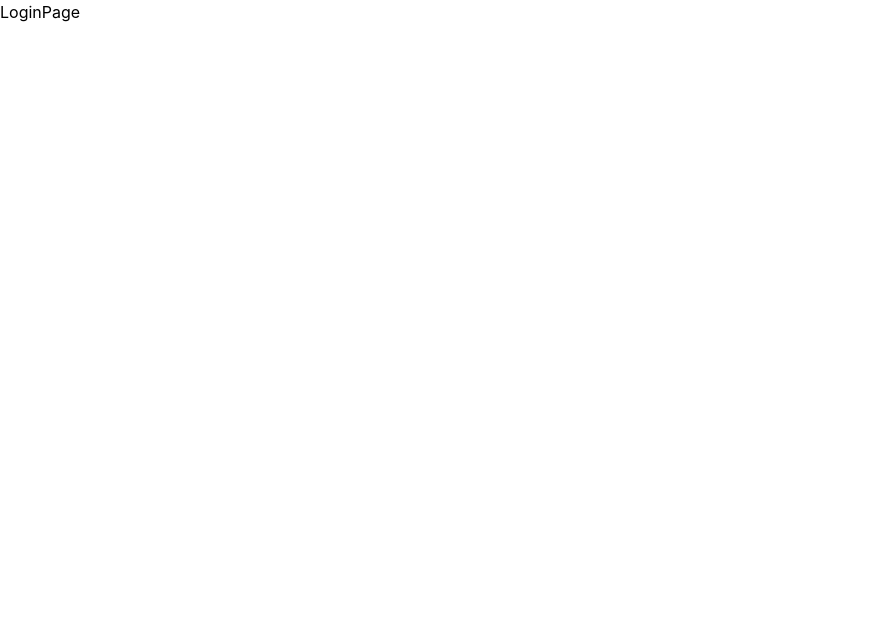
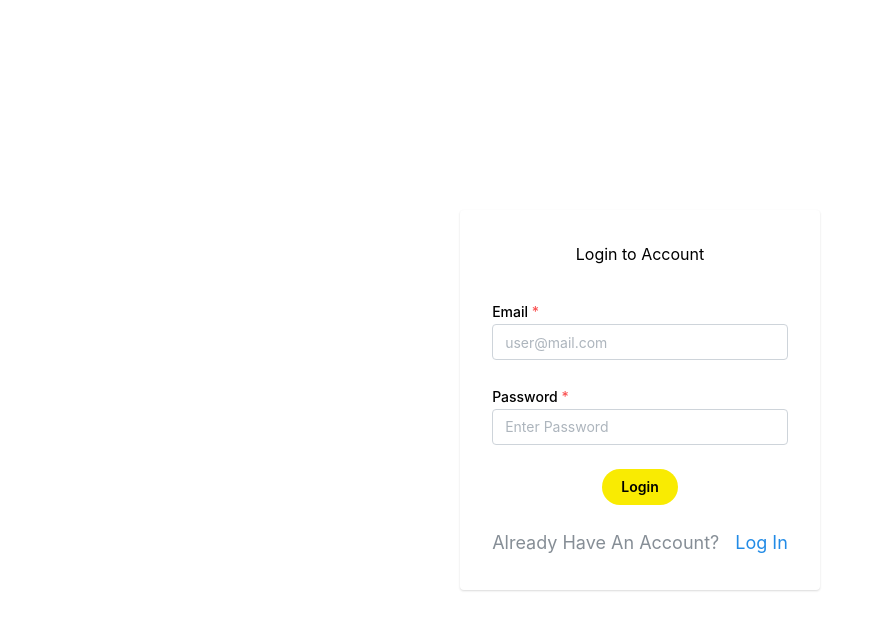
Before and after one commit to gbudjeakp/Building-u-feedback-exp, a React (Vite) app in the folder views/: page /login in a window 1280 px wide. Shown: the top 630 px of the page, without its empty margins (0-882 px from the left). Built offline with nearby package versions, Linux system fonts and the light colour scheme.

Commit message:
Add api call to test forms

```diff
--- a/views/src/Pages/LoginPage.jsx
+++ b/views/src/Pages/LoginPage.jsx
@@ -1,9 +1,116 @@
-import React from 'react'
+import React from 'react';
+import { useForm } from '@mantine/form';
+import { useNavigate } from 'react-router-dom';
+import axios from "axios"
+import { TextInput, Button, Container, Paper, Text, Anchor, Center, Group } from '@mantine/core';
+
+
+const homepageStyles = {
+  display: 'flex',
+  alignItems: 'center',
+  justifyContent: 'center',
+  minHeight: '100vh', // Ensure the content spans at least the viewport height
+};
+
+const buttonStyles = {
+  borderRadius: '20px',
+  background: '#F9EB02',
+  color: 'black', // Text color
+};
 
 function LoginPage() {
+  const navigate = useNavigate();
+
+  const navigateToLogin = () => {
+    navigate('/signup');
+  };
+
+  const form = useForm({
+    initialValues: { userName: '', password: '' },
+
+    validate: {
+      userName: (value) => (/^\S+@\S+$/.test(value) ? null : 'Invalid email'),
+      password: (value) => (value.length < 8 ? 'Your password must be at least 8 characters' : null),
+    },
+  });
+
+  const handleFormSubmit = async () => {
+    if (form.isValid) {
+      // Create an object with form values
+      const userData = {
+        fName: form.values.fName,
+        userName: form.values.userName,
+        password: form.values.password,
+      };
+
+      try {
+        const response = await axios.post('http://localhost:5001/api/users/login', userData);
+
+        if (response.status === 200) {
+          console.log('Form data submitted successfully', userData);
+          navigate('/mentor');
+        } else {
+          console.log('API request failed');
+          // Handle API request errors
+          alert('Something went wrong, try again');
+        }
+      } catch (error) {
+        console.error('Error submitting the form data:', error);
+      }
+    }
+  };
   return (
-    <div>LoginPage</div>
-  )
+    <Container style={homepageStyles}>
+      <Center>
+        <Paper shadow="xs" p="xl">
+          <Text size="xxl" weight={700} align="center" mb="xl">
+            Login to Account
+          </Text>
+          <form onSubmit={form.onSubmit(handleFormSubmit)}>
+
+            <div style={{ marginTop: '1.5rem' }}>
+              <TextInput
+                withAsterisk
+                required
+                label="Email"
+                placeholder="user@mail.com"
+                {...form.getInputProps('userName')}
+              />
+            </div>
+
+            <div style={{ marginTop: '1.5rem' }}>
+              <TextInput
+                withAsterisk
+                required
+                label="Password"
+                type="password"
+                placeholder="Enter Password"
+                {...form.getInputProps('password')}
+              />
+            </div>
+
+            <div style={{ display: 'flex', justifyContent: 'center', marginTop: '1.5rem' }}>
+              <Button type="submit" size="sm" style={buttonStyles}>
+                Login
+              </Button>
+            </div>
+          </form>
+
+          <div style={{ marginTop: '1.5rem' }}>
+            <Group position="center" align="center" spacing="xs">
+              <Text size="lg" c="dimmed">
+                Already Have An Account?
+              </Text>
+              <Anchor onClick={navigateToLogin} size="lg" component="button">
+                Log In
+              </Anchor>
+            </Group>
+          </div>
+        </Paper>
+      </Center>
+
+    </Container>
+  );
 }
 
-export default LoginPage
+export default LoginPage;
--- a/views/src/Pages/Signup.jsx
+++ b/views/src/Pages/Signup.jsx
@@ -1,25 +1,23 @@
 import React from 'react';
 import { useForm } from '@mantine/form';
 import { useNavigate } from 'react-router-dom';
+import axios from "axios"
 import { TextInput, Button, Container, Paper, Text, Anchor, Center, Group } from '@mantine/core';
-
 
 const homepageStyles = {
   display: 'flex',
   alignItems: 'center',
   justifyContent: 'center',
-  height: '100vh', // Set the height to 100% of the viewport
+  height: '100vh',
 };
 
 const buttonStyles = {
   borderRadius: '20px',
   background: '#F9EB02',
-  color: 'black', // Text color
+  color: 'black',
 };
 
-
 function Signup() {
-
   const navigate = useNavigate();
 
   const navigateToLogin = () => {
@@ -27,14 +25,45 @@ function Signup() {
   };
 
   const form = useForm({
-    initialValues: { fname: '', email: '', password: '' },
-
+    initialValues: { fName: '', userName: '', password: '' },
     validate: {
-      fname: (value) => (value.length < 2 ? 'Name must have at least 2 letters' : null),
-      email: (value) => (/^\S+@\S+$/.test(value) ? null : 'Invalid email'),
+      fName: (value) => (value.length < 2 ? 'Name must have at least 2 letters' : null),
+      userName: (value) => (/^\S+@\S+$/.test(value) ? null : 'Invalid email'),
       password: (value) => (value.length < 8 ? 'Your password must be at least 8 characters' : null),
     },
   });
+
+  const handleFormSubmit = async () => {
+    // Trigger form validation
+    form.validate();
+
+    if (form.isValid) {
+      const userData = {
+        fName: form.values.fName,
+        userName: form.values.userName,
+        password: form.values.password,
+      };
+
+      try {
+        const response = await axios.post('http://localhost:5001/api/users/register', userData);
+
+        if (response.status === 201) {
+          console.log('Form data submitted successfully');
+          navigate('/mentor');
+        } else {
+          console.log('API request failed');
+          alert('Something went wrong, try again');
+        }
+      } catch (error) {
+        console.error('Error submitting the form data:', error);
+      }
+    } else {
+      // Handle the case when the form is not valid
+      return;
+    }
+  };
+
+
 
   return (
     <Container style={homepageStyles}>
@@ -43,41 +72,42 @@ function Signup() {
           <Text size="xxl" weight={700} align="center" mb="xl">
             Create an Account
           </Text>
-          <form onSubmit={form.onSubmit(console.log)}>
+          <form onSubmit={form.onSubmit(handleFormSubmit)}>
             <TextInput
               withAsterisk
               required
+              name="fName"
               label="Full Name"
               placeholder="John Smith"
-              {...form.getInputProps('fname')}
+              {...form.getInputProps('fName')}
             />
-
             <div style={{ marginTop: '1.5rem' }}>
               <TextInput
                 withAsterisk
                 required
+                name="userName"
                 label="Email"
                 placeholder="user@mail.com"
-                {...form.getInputProps('email')}
+                {...form.getInputProps('userName')}
               />
             </div>
-
             <div style={{ marginTop: '1.5rem' }}>
               <TextInput
                 withAsterisk
                 required
+                name="password"
                 label="Password"
                 type="password"
                 placeholder="Enter Password"
                 {...form.getInputProps('password')}
               />
             </div>
-
-            <Button type="submit" size="lg" style={buttonStyles} fullWidth mt="xl">
-              Sign Up
-            </Button>
+            <div style={{ display: 'flex', justifyContent: 'center', marginTop: '1.5rem' }}>
+              <Button type="submit" size="sm" style={buttonStyles}>
+                Sign Up
+              </Button>
+            </div>
           </form>
-
           <div style={{ marginTop: '1.5rem' }}>
             <Group position="center" align="center" spacing="xs">
               <Text size="lg" c="dimmed">
```
Also changed, not shown: views/src/components/Footer.jsx (added, +18 -0 lines), 1 other file (tests, documents, lock files or other folders).
